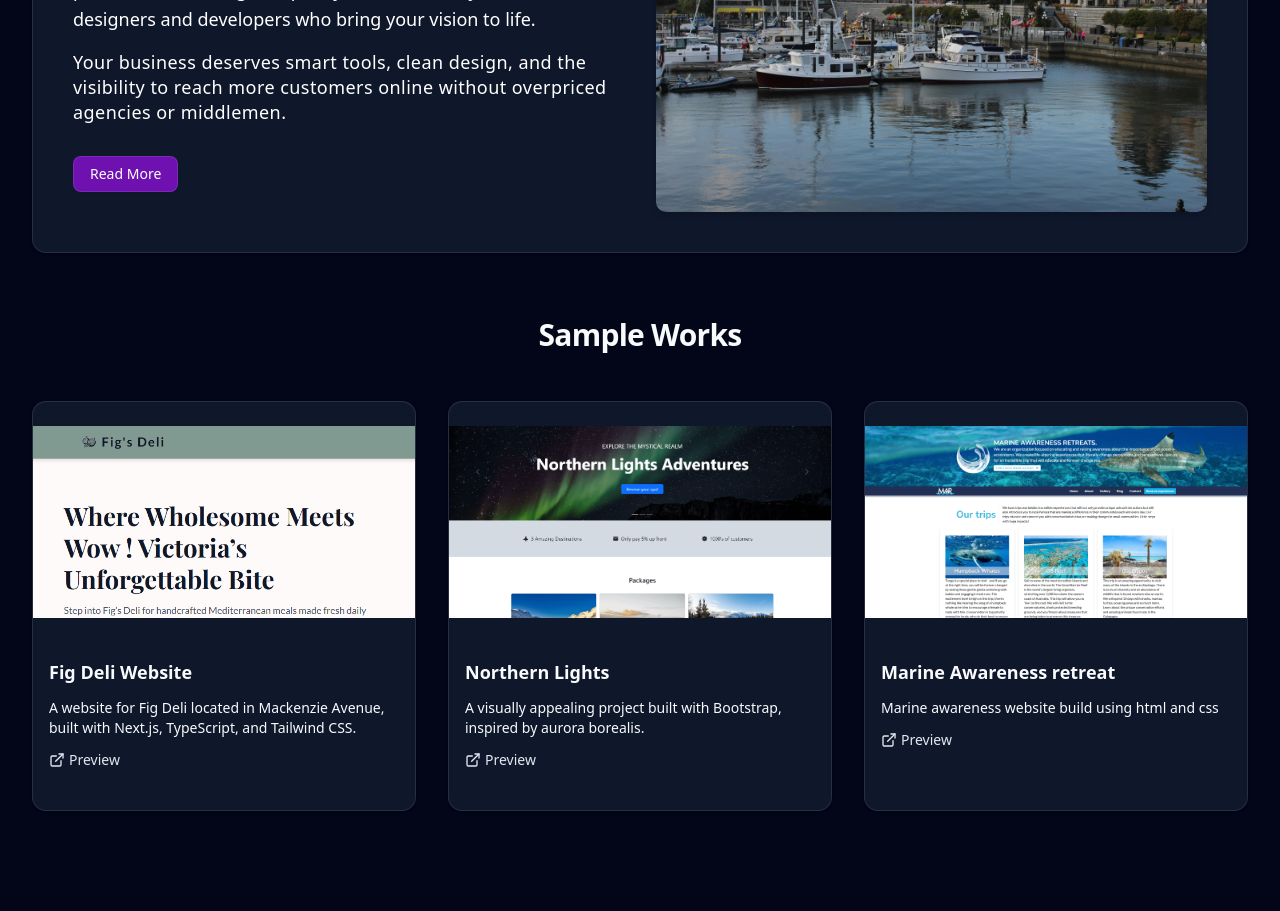
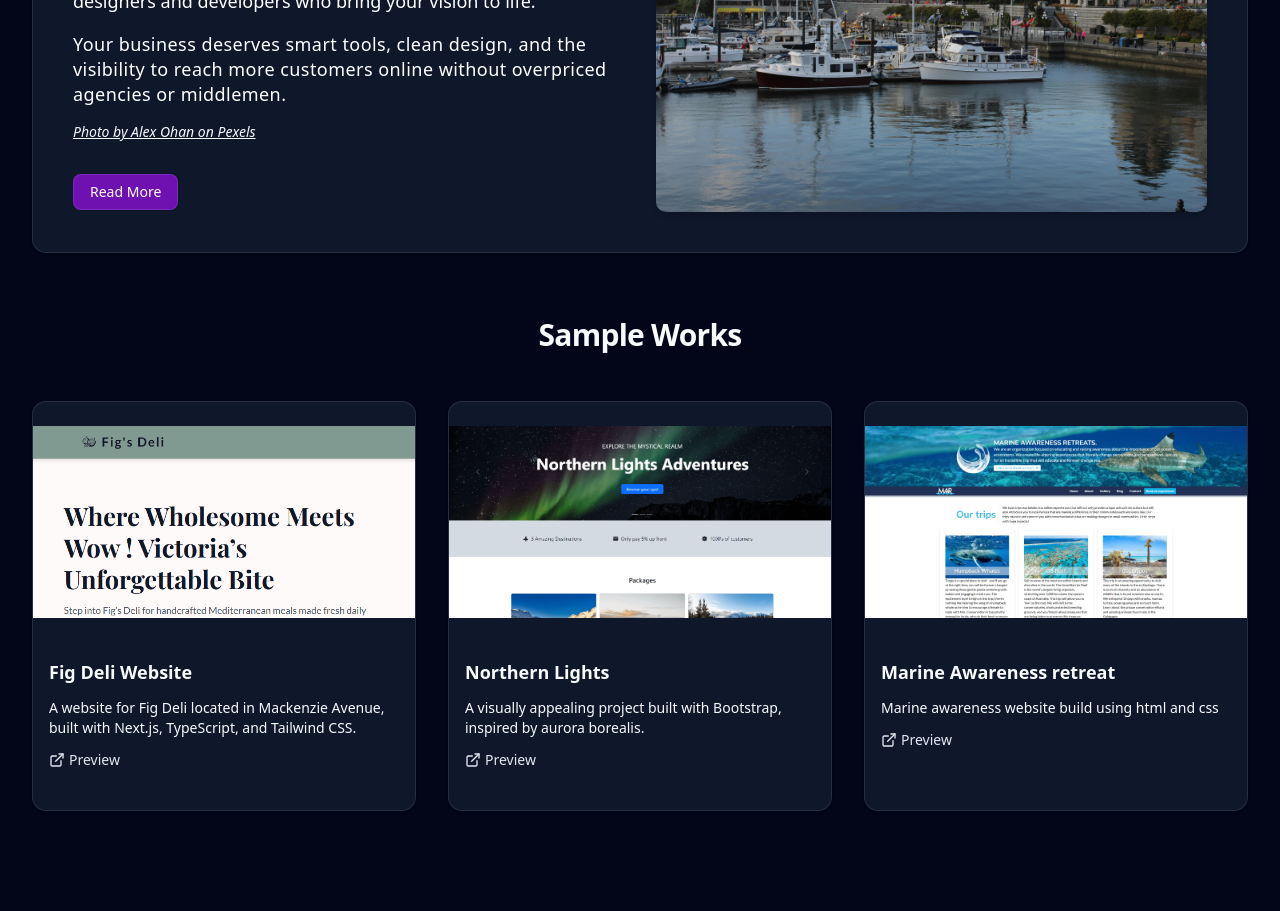
Before and after one commit to abhiram-shaji/the-digital-uplift, a Next.js app: page / in a window 1280 px wide. Shown: the part 2340-3251 px from the top of the page. Built offline with nearby package versions, Linux system fonts and the light colour scheme.

Commit message:
Update AboutSection.tsx

```diff
--- a/src/components/sections/AboutSection.tsx
+++ b/src/components/sections/AboutSection.tsx
@@ -18,6 +18,17 @@ export default function AboutSection() {
               We are based in Victoria, British Columbia and our mission is to help Canadian small businesses grow with a strong digital presence. At The Digital Uplift, you work directly with the designers and developers who bring your vision to life.
             </p>
             <TextGenerateEffect words={words} />
+            <p className="text-sm text-muted-foreground italic">
+              <a
+                href="https://www.pexels.com/photo/14778868/"
+                target="_blank"
+                rel="noopener noreferrer"
+                title="https://www.pexels.com/photo/14778868/"
+                className="underline"
+              >
+                Photo by Alex Ohan on Pexels
+              </a>
+            </p>
             <Link href="/about-the-digital-uplift">
               <Button className="mt-4">Read More</Button>
             </Link>
```
